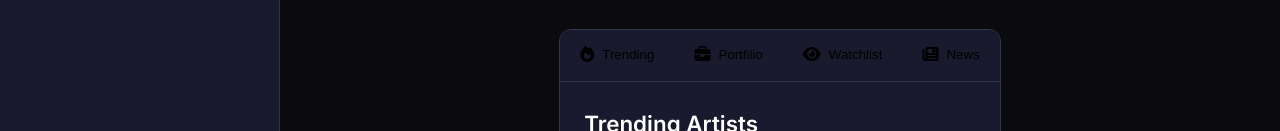
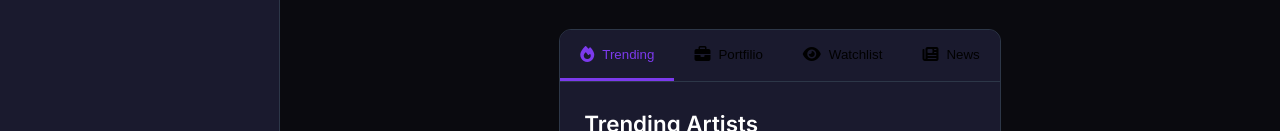
Before and after one commit to aqxq/Last.fm-Stock-Exchange, a plain HTML site: page index.html in a window 1280 px wide. Both pictures are taken after a click on the button "Trending". Shown: the part 1208-1339 px from the top of the page. Drawn offline with nearby package versions, Linux system fonts and the light colour scheme.

Commit message:
fixed issue where tabs wouldnt change due to an accidentally capitalized variable

```diff
--- a/index.html
+++ b/index.html
@@ -218,6 +218,7 @@
 
 
     </div>
+    <script src="https://cdn.jsdelivr.net/npm/chart.js"></script>
     <script src="js/main.js"></script>
   </body>
 </html>
--- a/js/main.js
+++ b/js/main.js
@@ -28,8 +28,8 @@ class ScrobbleX {
         });
     }
 
-    switchTab(Tab){
-        document.querySelectorAll('.tab-btn').forEach(btn =>{
+    switchTab(tab){
+        document.querySelectorAll('.tab-btn').forEach(btn => {
             btn.classList.remove('active');
         });
 
@@ -64,6 +64,7 @@ class ScrobbleX {
         }
     }
 }
+
 const app = new ScrobbleX();
 
 
```
